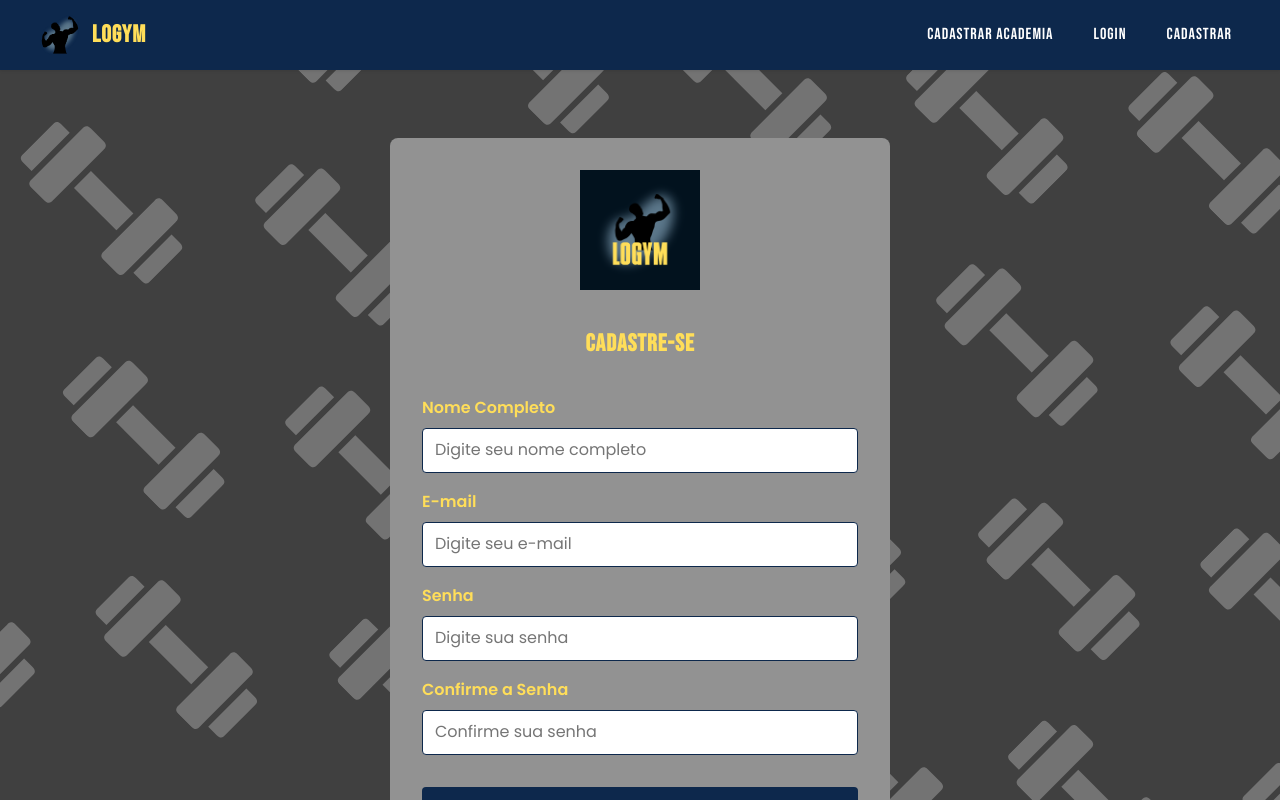
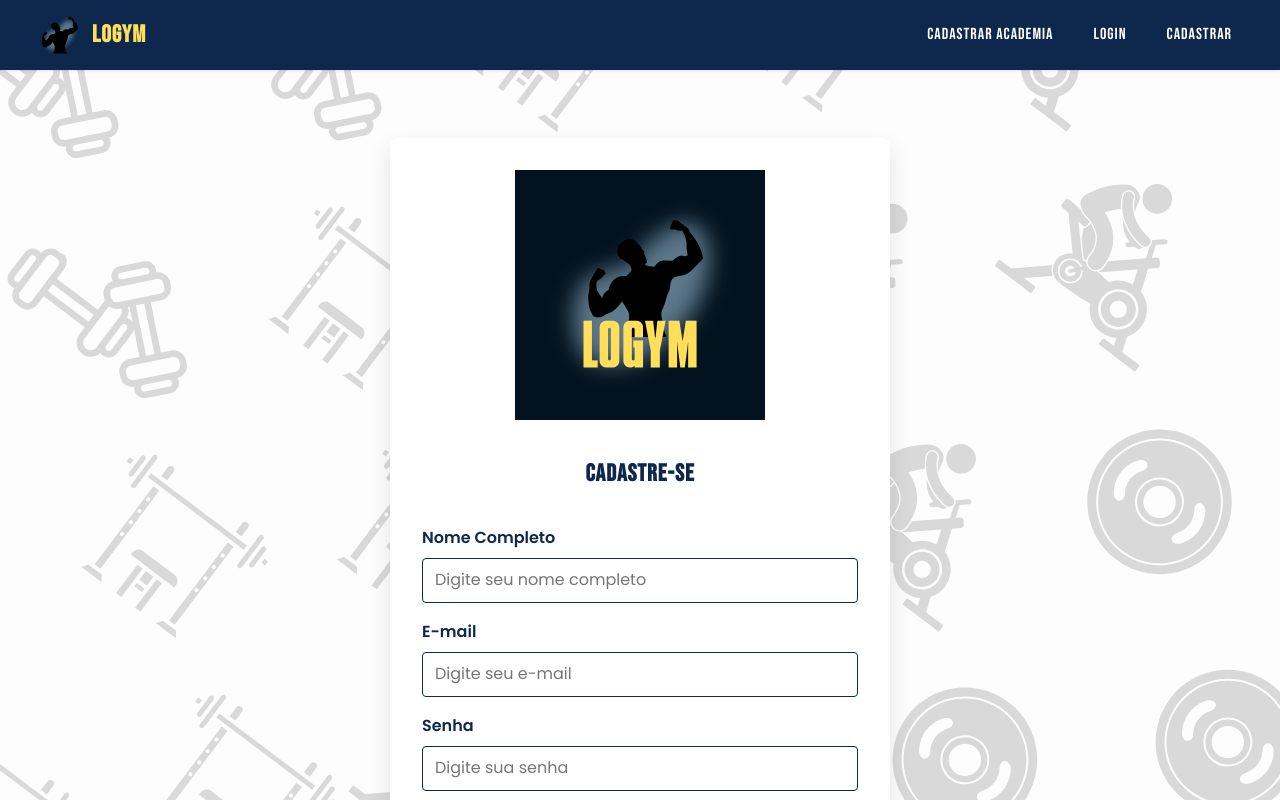
Before and after one commit to JoaoVitor365/logym-frontend, a React (Vite) app: page /cadastrar in a window 1280 px wide. Shown: the top 800 px of the page. Built offline with nearby package versions, Linux system fonts and the light colour scheme.

Commit message:
Estilização de Cores e Fundo

```diff
--- a/src/pages/AcademyRegisterPage.jsx
+++ b/src/pages/AcademyRegisterPage.jsx
@@ -6,6 +6,7 @@ import ErrorMessage from '../components/ErrorMessage/ErrorMessage';
 import { Link } from 'react-router-dom';
 import '../styles/pages/_academyRegister.css';
 import logo from '../assets/logoFundo.png';
+
 // Lista de estados e cidades (simplificada para demonstração)
 const states = [
   { uf: 'AC', name: 'Acre' }, { uf: 'AL', name: 'Alagoas' }, { uf: 'AP', name: 'Amapá' },
@@ -46,6 +47,23 @@ function AcademyRegisterPage() {
   const [errors, setErrors] = useState({});
   const [successMessage, setSuccessMessage] = useState('');
 
+  // Mapeamento dos nomes de campos para exibição em português
+  const fieldNames = {
+    name: 'nome da academia',
+    cnpj: 'CNPJ',
+    address: 'endereço',
+    number: 'número',
+    neighborhood: 'bairro',
+    city: 'cidade',
+    state: 'estado',
+    zipCode: 'CEP',
+    phone: 'telefone',
+    email: 'e-mail de contato',
+    password: 'senha',
+    confirmPassword: 'confirmação de senha',
+    description: 'descrição da academia'
+  };
+
   const handleChange = (e) => {
     const { name, value, type, checked } = e.target;
 
@@ -76,10 +94,10 @@ function AcademyRegisterPage() {
 
     // Validação de campos obrigatórios
     for (const key in formData) {
-      // Ignora facilities, que é um array, e password/confirmPassword que têm validação específica
       if (key !== 'facilities' && key !== 'password' && key !== 'confirmPassword') {
         if (!formData[key]) {
-          newErrors[key] = `O campo ${key} é obrigatório.`;
+          // Usa o mapeamento para pegar o nome do campo em português
+          newErrors[key] = `O campo ${fieldNames[key]} é obrigatório.`;
           isValid = false;
         }
       }
--- a/src/styles/base/_base.css
+++ b/src/styles/base/_base.css
@@ -41,18 +41,18 @@ p {
 
 /* Estilos para validação de formulários */
 .input-group.has-error .input-label {
-  color: var(--danger-color); /* Muda a cor do label para vermelho */
+  color: var(--error-color); /* Muda a cor do label para vermelho */
 }
 
 .input-group.has-error .input-field,
 .input-group.has-error .textarea-field,
 .input-group.has-error .select-field {
-  border-color: var(--danger-color); /* Borda vermelha para campo com erro */
-  box-shadow: 0 0 0 2px rgba(var(--danger-color-rgb, 220, 53, 69), 0.2);
+  border-color: var(--error-color); /* Borda vermelha para campo com erro */
+  box-shadow: (var(--error-color), 0.2);
 }
 
 .error-message {
-  color: var(--danger-color); /* Cor vermelha para a mensagem de erro */
+  color: var(--error-color); /* Cor vermelha para a mensagem de erro */
   font-size: var(--font-size-small);
   margin-top: var(--spacing-xxs); /* Pequena margem acima */
   margin-bottom: var(--spacing-sm); /* Margem abaixo para separar do próximo input */
--- a/src/styles/components/_input.css
+++ b/src/styles/components/_input.css
@@ -35,11 +35,5 @@
 }
 
 .input-field.error:focus {
-  box-shadow: 0 0 0 2px rgba(var(--error-color-rgb, 244, 67, 54), 0.2);
+  box-shadow: 0 0 0 2px rgba(var(--error-color), 0.2);
 }
-
-/* Adicione RGB versions of colors for rgba() usage, if not already in variables.css */
-:root {
-  --primary-color-rgb: 76, 175, 80; /* RGB de #4CAF50 */
-  --error-color-rgb: 244, 67, 54; /* RGB de #f44336 */
-}
--- a/src/styles/layouts/_header.css
+++ b/src/styles/layouts/_header.css
@@ -3,7 +3,6 @@
 /* Certifique-se de que as variáveis de fonte estão definidas em _variables.css */
 :root {
   --primary-color: #0D284C;
-  --text-color: #ffde59;
   --font-heading: 'Bebas Neue', sans-serif;
   --font-body: 'Poppins', sans-serif;
   /* ... outras variáveis ... */
--- a/src/styles/pages/_academyRegister.css
+++ b/src/styles/pages/_academyRegister.css
@@ -12,13 +12,21 @@
 }
 
 .academy-register-form-container {
-  background-color: #929292;
+  background-color: #ffffff;
   padding: var(--spacing-xl);
   border-radius: var(--border-radius-md);
-  box-shadow: var(--box-shadow-md);
-  max-width: 700px; /* Um pouco mais largo para acomodar mais campos */
+  /* Aprimoramentos visuais para sombra e transição */
+  box-shadow: 0 10px 25px rgba(0, 0, 0, 0.1);
+  transition: transform 0.3s ease-in-out, box-shadow 0.3s ease-in-out;
+  max-width: 500px; /* Um pouco mais largo para acomodar mais campos */
   width: 100%;
   text-align: center;
+}
+
+/* Efeito de movimento no hover */
+.academy-register-form-container:hover {
+  transform: translateY(-5px) scale(1.01);
+  box-shadow: 0 50px 120px rgba(0, 0, 0, 0.2);
 }
 
 /* Novo estilo para a logo e o cabeçalho do formulário */
@@ -30,7 +38,7 @@
 }
 
 .academy-register-logo {
-  width: 120px; /* Tamanho da logo */
+  width: 250px; /* Tamanho da logo */
   height: auto;
   margin-bottom: var(--spacing-md); /* Espaço entre a logo e o título */
 }
--- a/src/styles/pages/_login.css
+++ b/src/styles/pages/_login.css
@@ -18,14 +18,14 @@
   box-shadow: 0 10px 25px rgba(0, 0, 0, 0.1);
   transition: transform 0.3s ease-in-out, box-shadow 0.3s ease-in-out;
   width: 100%;
-  max-width: 400px;
+  max-width: 500px;
   text-align: center;
 }
 
 /* Efeito de movimento no hover */
 .form-card:hover {
   transform: translateY(-5px) scale(1.01);
-  box-shadow: 0 15px 35px rgba(0, 0, 0, 0.2);
+  box-shadow: 0 50px 120px rgba(0, 0, 0, 0.2);
 }
 
 /* Estilos para o novo cabeçalho com logo */
@@ -37,7 +37,7 @@
 }
 
 .login-logo {
-  width: 120px; /* Ajuste o tamanho conforme necessário */
+  width: 250px; /* Ajuste o tamanho conforme necessário */
   height: auto;
   margin-bottom: var(--spacing-md);
 }
--- a/src/styles/pages/_register.css
+++ b/src/styles/pages/_register.css
@@ -11,13 +11,21 @@
 }
 
 .register-form-container {
-  background-color: #929292;
+  background-color: #ffffff;
   padding: var(--spacing-xl);
   border-radius: var(--border-radius-md);
-  box-shadow: var(--box-shadow-md);
+  /* Aprimoramentos visuais para sombra e transição */
+  box-shadow: 0 10px 25px rgba(0, 0, 0, 0.1);
+  transition: transform 0.3s ease-in-out, box-shadow 0.3s ease-in-out;
   max-width: 500px;
   width: 100%;
   text-align: center;
+}
+
+/* Efeito de movimento no hover */
+.register-form-container:hover {
+  transform: translateY(-5px) scale(1.01);
+  box-shadow: 0 50px 120px rgba(0, 0, 0, 0.2);
 }
 
 /* Estilo para a logo e o cabeçalho do formulário */
@@ -29,7 +37,7 @@
 }
 
 .register-logo {
-  width: 120px; /* Tamanho da logo */
+  width: 250px; /* Tamanho da logo */
   height: auto;
   margin-bottom: var(--spacing-md); /* Espaço entre a logo e o título */
 }
--- a/src/styles/variables.css
+++ b/src/styles/variables.css
@@ -6,12 +6,12 @@
   --secondary-color: #495057;      /* Cinza azulado (Cor de fundo de seções, rodapé) */
   --background-color: #e9ecef;     /* Cinza muito claro (Fundo geral do site) */
   --hover-color: #ADB5BD;          /* Cinza claro (Cor para o hover) */
-  --text-color: #ffde59;           /* Cinza escuro (Cor do texto) */
-  --text-color-light: #fdfdfd;     /* Cinza mais claro (Texto secundário) */
+  --text-color: #0D284C;           /* Cinza escuro (Cor do texto) */
+  --text-color-light: #495057;     /* Cinza mais claro (Texto secundário) */
   --success-color: #28A745;        /* Verde (Feedback de sucesso) */
   --error-color: #DC3545;          /* Vermelho (Feedback de erro) */
   --border-color: #0D284C;         /* Cinza para bordas */
-  --card-background: #929292;      /* Fundo branco para cards */
+  --card-background: #ffffff;      /* Fundo branco para cards */
 
   /* Tipografia */
   --font-heading: 'Bebas Neue', sans-serif; /* Fonte para títulos e cabeçalhos */
```
Also changed, not shown: src/assets/planoFundo.png.
